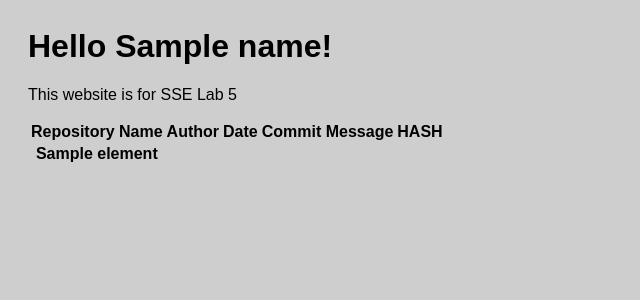
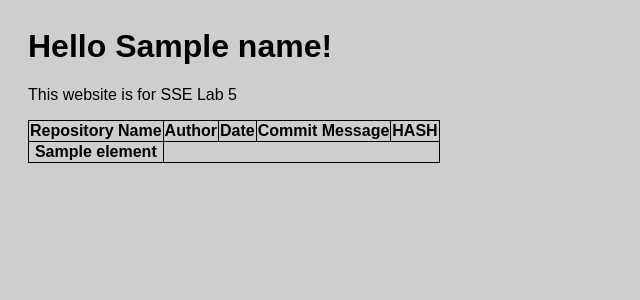
Before and after one commit to AndyXIP/SSE-lab2, a Flask app: template src/templates/githubrepos.html in a window 1280 px wide. Shown: the top 300 px of the page, without its empty margins (0-640 px from the left). Run offline with Flask 3, Linux system fonts and the light colour scheme; the template is opened without the code that fills it: most values are stand-ins (such as "Sample title", 1, 10 or a date in 2020); lists and menus that the app fills with data are empty.

Commit message:
Update styles.css

```diff
--- a/src/static/css/styles.css
+++ b/src/static/css/styles.css
@@ -32,3 +32,9 @@ input[type="text"] {
 input[type="radio"] {
     margin: 15px;
 }
+
+/* Table border formatting */
+table, th, td {
+  border: 1px solid black;
+  border-collapse: collapse;
+}
```
